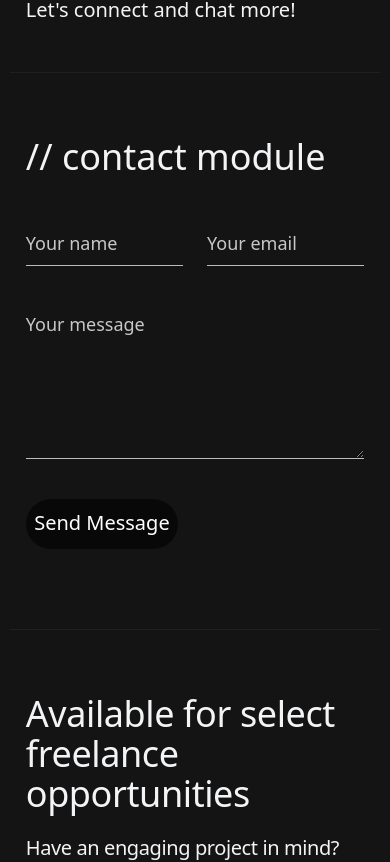
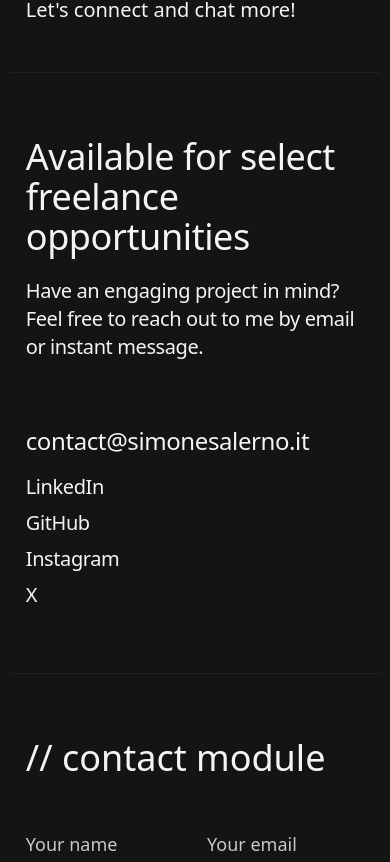
Before and after one commit to doppiaesse/portfolio-v1, a SvelteKit app: page / in a window 390 px wide. Shown: the part 2794-3656 px from the top of the page. Built offline with nearby package versions, Linux system fonts and the light colour scheme.

Commit message:
Minor changes

```diff
--- a/src/routes/+page.svelte
+++ b/src/routes/+page.svelte
@@ -96,7 +96,7 @@
 	class="flex flex-col items-center sm:flex-row gap-16 sm:gap-40 border-t border-white border-opacity-5 sm:px-44 pt-16 pb-20 sm:pt-32 sm:pb-36"
 >
 	<div
-		class="order-2 flex md:w-[60%] flex-col tracking-tight justify-between gap-y-16 sm:gap-y-24 px-4 sm:px-0"
+		class="flex md:w-[60%] flex-col tracking-tight justify-between gap-y-16 sm:gap-y-24 px-4 sm:px-0"
 	>
 		<div class="flex flex-col gap-y-5 sm:gap-y-7">
 			<h3 class="text-4xl sm:text-6xl">Available for select freelance opportunities</h3>
@@ -105,10 +105,8 @@
 			</p>
 		</div>
 
-		<div class="flex flex-col text-lg sm:text-xl gap-y-4">
-			<a class="text-xl sm:text-2xl" href="mailto:contact@simonesalerno.it"
-				>contact@simonesalerno.it</a
-			>
+		<div class="flex flex-col text-xl gap-y-4">
+			<a class="text-2xl" href="mailto:contact@simonesalerno.it">contact@simonesalerno.it</a>
 			<div class="flex flex-col gap-y-2">
 				<a href="https://www.linkedin.com/in/simone-salerno/" target="_blank">LinkedIn</a>
 				<a href="https://github.com/novakoder/" target="_blank">GitHub</a>
@@ -119,7 +117,7 @@
 	</div>
 
 	<div
-		class="sm:order-2 flex flex-col md:w-[45%] gap-y-10 sm:gap-y-12 px-4 sm:px-0 pb-20 sm:pb-0 border-b sm:border-b-0 border-white border-opacity-5"
+		class="flex flex-col md:w-[45%] gap-y-10 sm:gap-y-12 px-4 sm:px-0 pt-16 sm:pt-0 border-t sm:border-t-0 border-white border-opacity-5"
 	>
 		<h3 class="text-4xl sm:self-end">// contact module</h3>
 		<form action="" class="flex flex-col gap-y-10">
```
